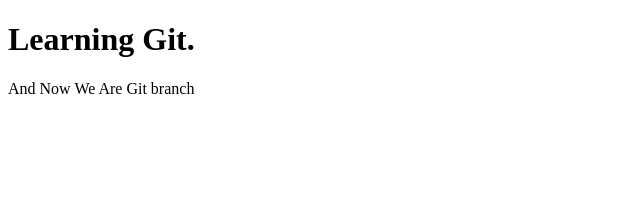
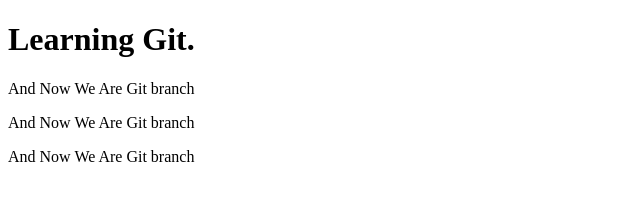
Before and after one commit to Ahmadali444/Learning-Git, a plain HTML site: page index.html in a window 1280 px wide. Shown: the whole page, without its empty margins (0-640 px from the left). Drawn offline with Linux system fonts and the light colour scheme.

Commit message:
Emergency

```diff
--- a/index.html
+++ b/index.html
@@ -9,5 +9,7 @@
 <body>
     <h1>Learning Git.</h1>
     <p>And Now We Are Git branch</p>
+    <p>And Now We Are Git branch</p>
+    <p>And Now We Are Git branch</p>
 </body>
 </html>
```
